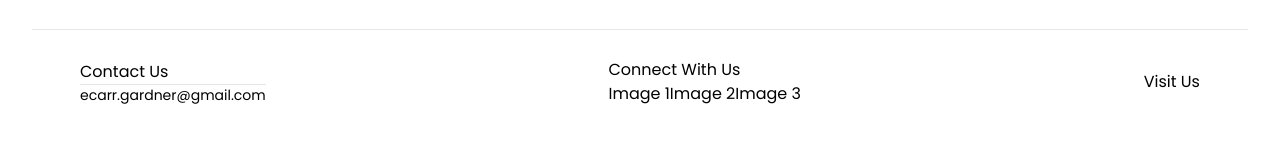
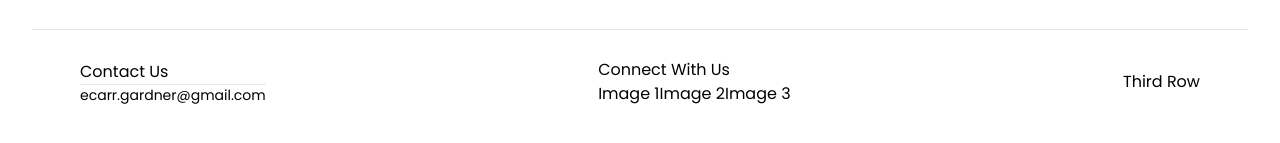
Before and after one commit to hemavathi146/lmscheckingverify, a React (Vite) app in the folder client/: page / in a window 1280 px wide. Shown: the part 863-1006 px from the top of the page. Built offline with nearby package versions, Linux system fonts and the light colour scheme; no server answers.

Commit message:
footer alignment

```diff
--- a/client/src/Footer.jsx
+++ b/client/src/Footer.jsx
@@ -16,7 +16,7 @@ export default function () {
           <a href="">Image 2</a>
           <a href="">Image 3</a>
         </div>
-        <div>Visit Us</div>
+        <div>Third Row</div>
       </div>
     </footer>
   );
```
